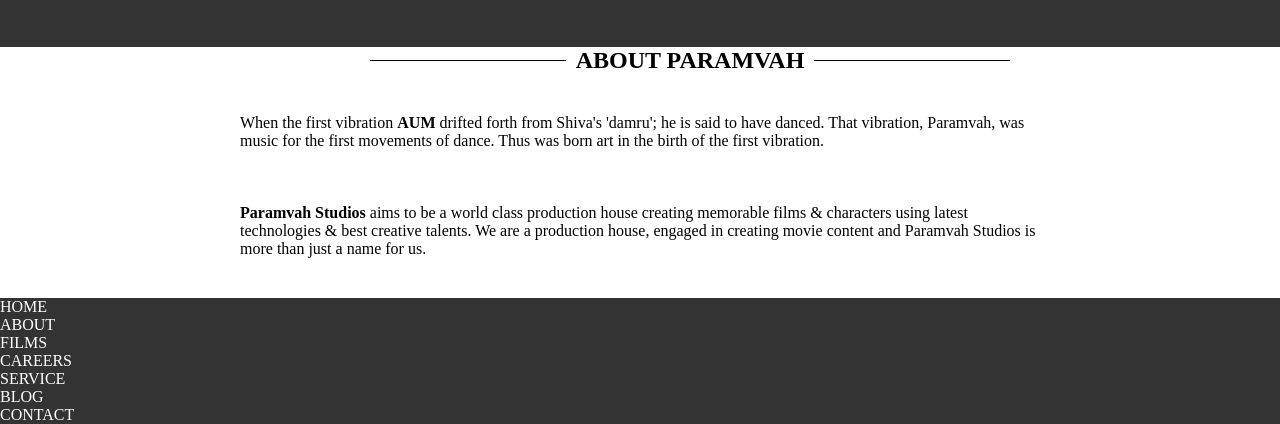
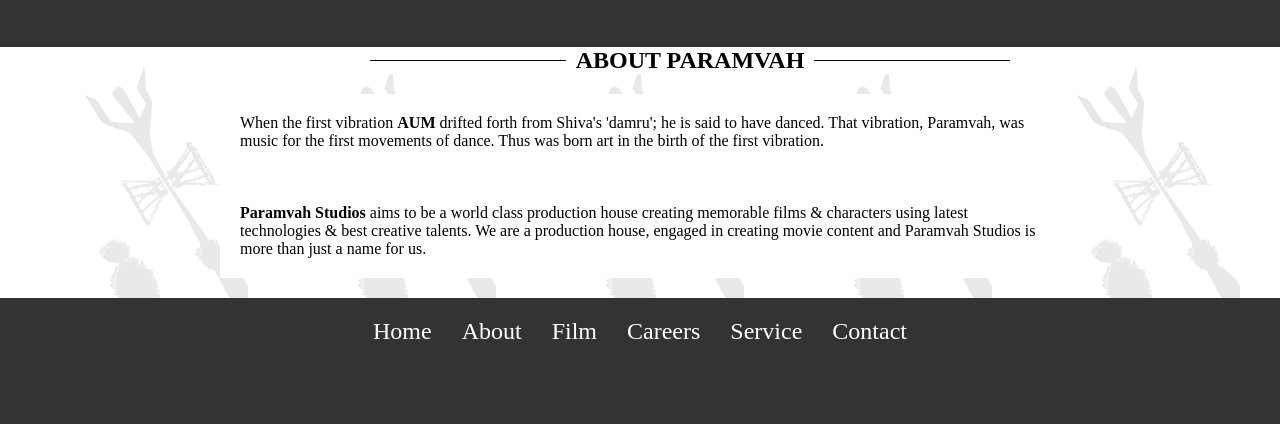
Before and after one commit to theamritraj/Jspider-Project, a plain HTML site: page index.html in a window 1280 px wide. Shown: the part 2837-3261 px from the top of the page. After the commit the page ends 3202 px from the top, so only its background shows below. Drawn offline with Linux system fonts and the light colour scheme.

Commit message:
update html,css

```diff
--- a/index.html
+++ b/index.html
@@ -139,20 +139,15 @@
              <p><b>Paramvah Studios</b> aims to be a world class production house creating memorable films & characters using latest technologies & best creative talents. We are a production house, engaged in creating movie content and Paramvah Studios is more than just a name for us.</p>
 
         </div>
-        <div>
+        <div class="footer-section">
             <ul>
-                <li>HOME</li>
-                <li>ABOUT</li>
-                <li>FILMS</li>
-                <li>CAREERS</li>
-                <li>SERVICE</li>
-                <li>BLOG</li>
-                <li>CONTACT</li>
+                <li><a href="#home"><span>Home</span></a></li>
+                <li><a href="#about"><span>About</span></a></li>
+                <li><a href="#film"><span>Film</span></a></li>
+                <li><a href="#career"><span>Careers</span></a></li>
+                <li><a href="#service"><span>Service</span></a></li>
+                <li><a href="#contact"><span>Contact</span></a></li>
             </ul>
         </div>
-        <div>
-
-        </div>
-
     </footer>
 </body>
--- a/style.css
+++ b/style.css
@@ -52,7 +52,7 @@ section {
 }
 
 .navbar ul :hover {
-    color: yellow;
+    color:#ff6600;
 }
 
 /* marquee */
@@ -166,6 +166,8 @@ section {
 footer{
     background-color: white;
     color: white;
+    background-image: url('./images/films/paralex1.png');
+
 
 }
 
@@ -210,3 +212,28 @@ footer{
     color: black;
     background-color: white;
 }
+
+.footer-section {
+    background-color: #333;
+    padding: 20px 0;
+    text-align: center;
+}
+.footer-section ul {
+    list-style-type: none;
+    padding: 0;
+    margin: 0;
+    display: flex;
+    justify-content: center;
+}
+.footer-section li {
+    margin: 0 15px;
+}
+.footer-section a {
+    text-decoration: none;
+    color: white;
+    font-size: 24px;
+    transition: color 0.3s;
+}
+.footer-section a:hover {
+    color: #ff6600;
+}
```
